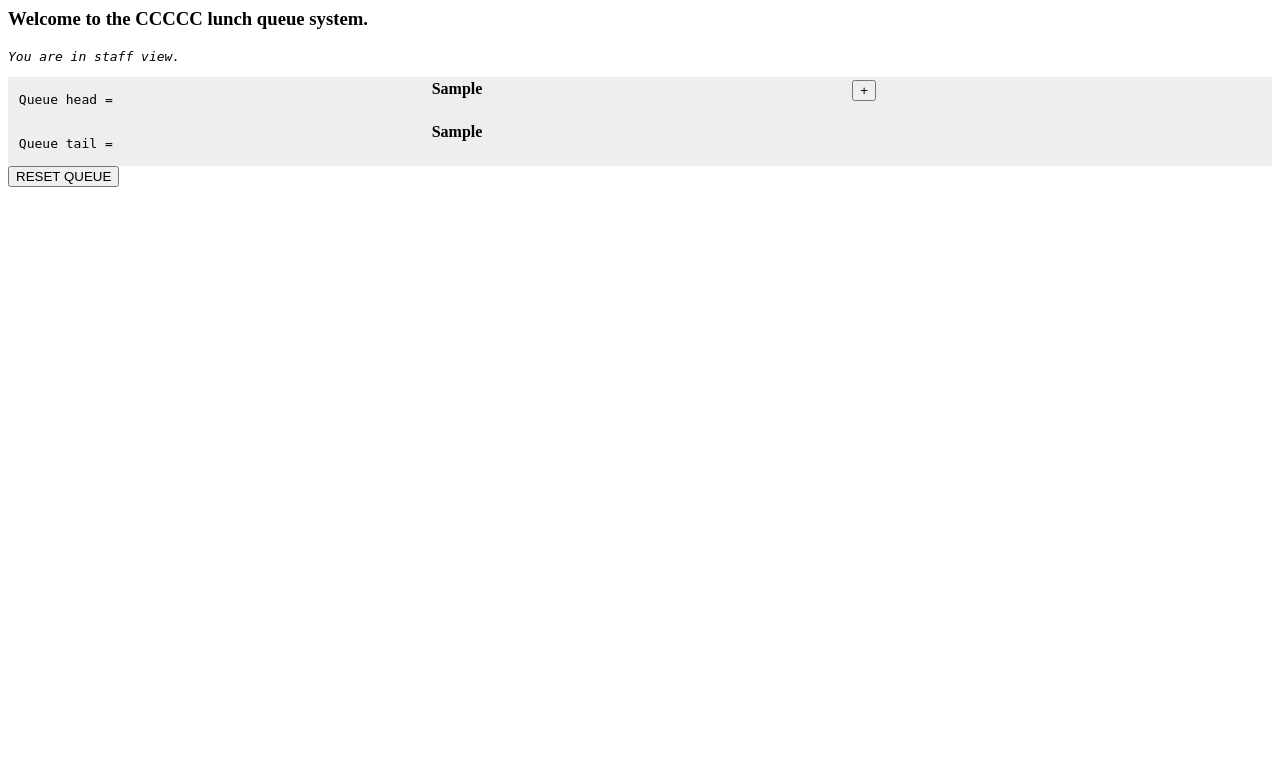
After one commit to albert-tomanek/go4set-queue, a Django app: template queue/templates/queue/staff.html in a window 1280 px wide. The commit adds this page. Shown: the top 783 px of the page. Run offline with Django 3.2, Linux system fonts and the light colour scheme; the template is opened without the code that fills it: most values are stand-ins (such as "Sample title", 1, 10 or a date in 2020); parts of the project's set-up code (start-up, migrations or seed data) failed here and were passed over.

Commit message:
Added a staff view that lets you increment the queue head, and reset the queue.

```diff
--- a/queue/models.py
+++ b/queue/models.py
@@ -3,6 +3,7 @@ from django.db import models
 # Create your models here.
 
 class Queue(models.Model):
+    head = models.IntegerField(default=0)
     tail = models.IntegerField(default=0)
 
     def __str__(self):
--- a/queue/templates/queue/counter.html
+++ b/queue/templates/queue/client.html
@@ -23,7 +23,7 @@
         </td>
       </tr>
       <tr bgcolor="cyan">
-        <td>12</td>
+        <td>{{ queue_head }}</td>
       </tr>
     </table>
   </tr>
@@ -32,7 +32,7 @@
 <div />
 
 
-<form action="{% url 'queue:increment' %}" method="post"> {% csrf_token %}
+<form action="{% url 'queue:increment_tail' %}" method="post"> {% csrf_token %}
   <input type="submit" value="increment" />
 </form>
 
--- /dev/null
+++ b/queue/templates/queue/staff.html
@@ -0,0 +1,49 @@
+<!DOCTYPE HTML PUBLIC "-//W3C//DTD HTML 4.01 Transitional//EN">
+<html>
+<head> <META http-equiv="Content-Type" content="text/html; charset=utf-8"> </head>
+
+<body>
+
+<div />
+<h3>Welcome to the CCCCC lunch queue system. </h3>
+<pre><i>You are in staff view.</i></pre>
+
+
+<table width="100%" bgcolor="#eeeeee">
+  <tr>
+    <td width="25%">
+      <pre> Queue head = </pre>
+    </td>
+    <td width="25%">
+      <h4> {{ queue_head }} </h4>
+    </td>
+    <td width="25%">
+      <form action="{% url 'queue:increment_head' %}" method="post"> {% csrf_token %}
+        <h3> <input type="submit" value="+" /> </h3>
+      </form>
+    </td>
+  </tr>
+  <tr>
+    <td width="25%">
+      <pre> Queue tail = </pre>
+    </td>
+    <td width="25%">
+      <h4> {{ queue_tail }} </h4>
+    </td>
+  </tr>
+</table>
+
+<form action="{% url 'queue:reset' %}" method="post"> {% csrf_token %}
+  <input type="submit" value="RESET QUEUE" />
+</form>
+
+<div />
+
+<!--
+<form action="{% url 'queue:increment_tail' %}" method="post"> {% csrf_token %}
+  <input type="submit" value="increment" />
+</form>
+-->
+
+</body>
+</html>
```
Also changed, not shown: queue/urls.py (+8 -2 lines), queue/views.py (+35 -1 lines), queue/migrations/0004_queue_head.py (added).
